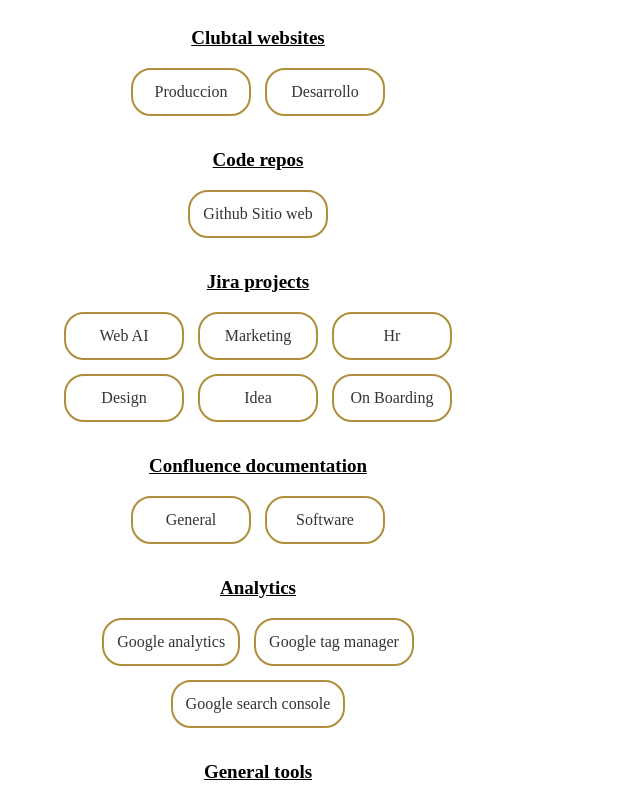
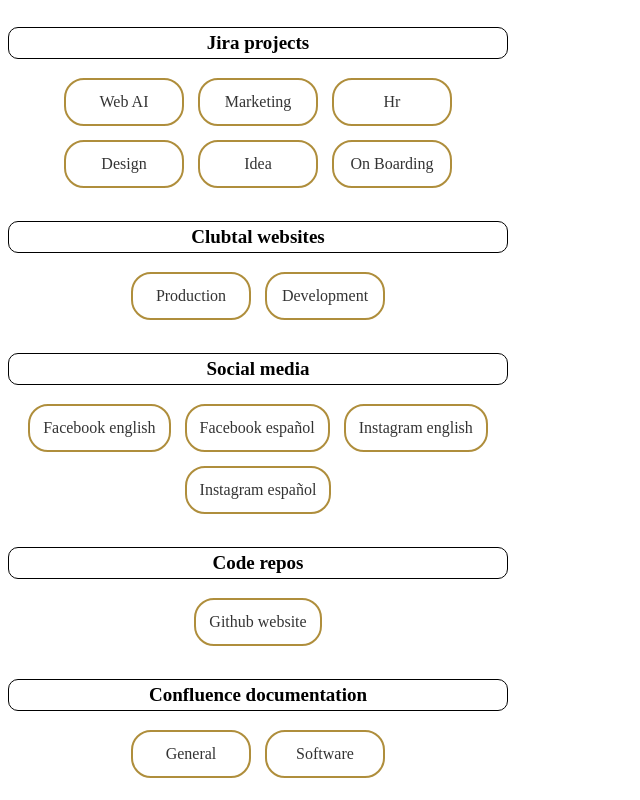
Before and after one commit to MEGAFRAN/extension-factory, a Next.js app: page / in a window 1280 px wide. Shown: the top 800 px of the page, without its empty margins (0-640 px from the left). Built offline with nearby package versions, Linux system fonts and the light colour scheme.

Commit message:
feature: added social media links and buttons hover

```diff
--- a/app/components/button/button.tsx
+++ b/app/components/button/button.tsx
@@ -16,13 +16,11 @@
 
   let button = scrollToSection ? (
     <button className={variant} onClick={() => scrollTo(scrollToSection)}>
-      {" "}
-      {text}{" "}
+      {text}
     </button>
   ) : (
     <button className={variant} onClick={handleClick}>
-      {" "}
-      {text}{" "}
+      {text}
     </button>
   )
 
--- a/app/styles/Home.module.scss
+++ b/app/styles/Home.module.scss
@@ -6,8 +6,10 @@
 
   p {
     font-weight: bold;
-    text-decoration: underline;
     font-size: 19px;
     text-align: center;
+    border: solid 1px black;
+    border-radius: 10px;
+    padding: 4px;
   }
 }
--- a/app/styles/components/button-panel.module.scss
+++ b/app/styles/components/button-panel.module.scss
@@ -15,6 +15,11 @@
         background-color: #fff;
         color: rgba(0, 0, 0, 0.8);
         text-decoration: none;
+
+        &:hover {
+            background-color: #0066cc;
+            color: white;
+        }
     }
 
 }
--- a/pages/index.tsx
+++ b/pages/index.tsx
@@ -13,16 +13,6 @@
 };
 
 const quickLinksData: QuickLinksData = {
-  clubtalEnvironments : {
-    urls: ['https://www.clubtal.com','https://dev.clubtal.com'],
-    names: ['Produccion', 'Desarrollo'],
-    title: 'Clubtal websites'
-  },
-  clubtalRepos: {
-    urls: ['https://github.com/MEGAFRAN/clubtal'],
-    names: ['Github Sitio web'],
-    title: 'Code repos'
-  },
   clubtalProjects : {
     urls: [
     'https://clubtal.atlassian.net/jira/software/projects/WA/boards/15',
@@ -34,6 +24,31 @@
     ],
     names: ['Web AI', 'Marketing', 'Hr', 'Design', 'Idea', 'On Boarding'],
     title: 'Jira projects'
+  },
+  clubtalEnvironments : {
+    urls: ['https://www.clubtal.com','https://dev.clubtal.com'],
+    names: ['Production', 'Development'],
+    title: 'Clubtal websites'
+  },
+  clubtalSocialMedia: {
+    urls: [
+      'https://www.facebook.com/people/Clubtal-English/pfbid067t2Szxv2sfomcpPhDxD2oDmnQBNToGWMQy42Z6bBQd1UswAn2MM4pk5TS5ceAArl/',
+      'https://www.facebook.com/people/Clubtal-Esp/pfbid0Xy1QD2DDm4obQz75E259Ehk7vKTFNr53FFkwVujDu5RfcLBNqLAt8dCjxWqr8Xfol/',
+      'https://www.instagram.com/clubtal_en/',
+      'https://www.instagram.com/clubtal_es/'
+    ],
+    names: [
+      'Facebook english',
+      'Facebook español',
+      'Instagram english',
+      'Instagram español'
+    ],
+    title: 'Social media'
+  },
+  clubtalRepos: {
+    urls: ['https://github.com/MEGAFRAN/clubtal'],
+    names: ['Github website'],
+    title: 'Code repos'
   },
   clubtalDocumentation : {
     urls: [
```
